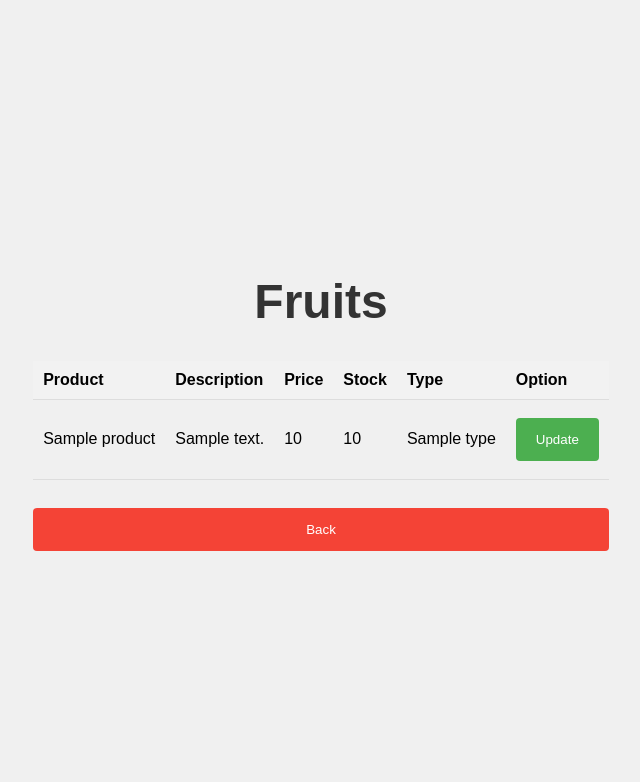
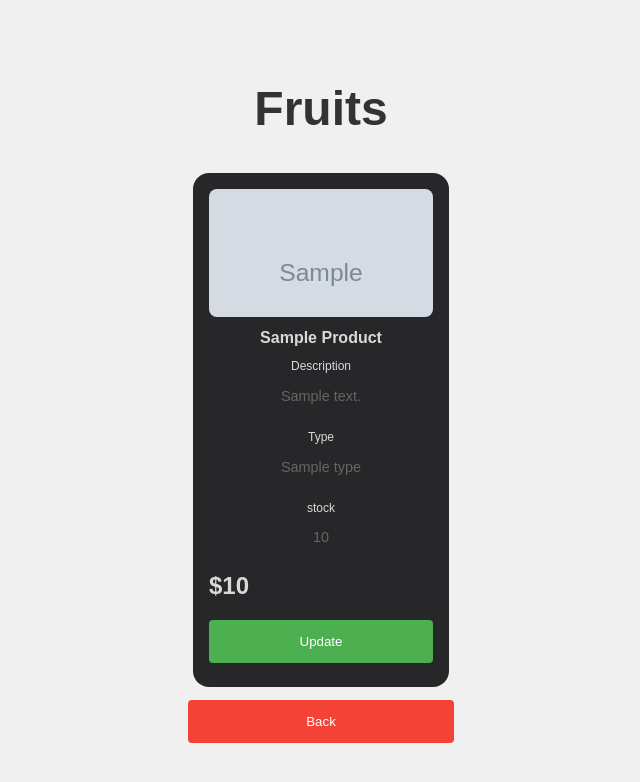
Before and after one commit to Gokruzk/store-inventory, a Flask app: template src/templates/update_products.html in a window 1280 px wide. Shown: the top 782 px of the page, without its empty margins (319-959 px from the left). Run offline with Flask 3, Linux system fonts and the light colour scheme; the template is opened without the code that fills it: most values are stand-ins (such as "Sample title", 1, 10 or a date in 2020); grey boxes marked "Sample" are stand-in pictures; some libraries are stand-ins or nearby versions.

Commit message:
style: :lipstick: product cards

```diff
--- a/src/templates/update_products.html
+++ b/src/templates/update_products.html
@@ -1,9 +1,8 @@
 <!DOCTYPE html>
 <html lang="en">
-
   <head>
-    <meta charset="UTF-8">
-    <meta name="viewport" content="width=device-width, initial-scale=1.0">
+    <meta charset="UTF-8" />
+    <meta name="viewport" content="width=device-width, initial-scale=1.0" />
     <title>Products</title>
     <style>
       body {
@@ -71,42 +70,143 @@
       button.back-btn:hover {
         background-color: #d32f2f;
       }
+      .card {
+        --bg-card: #27272a;
+        --primary: #6d28d9;
+        --primary-800: #4c1d95;
+        --primary-shadow: #2e1065;
+        --light: #d9d9d9;
+        --zinc-800: #18181b;
+        margin: 5px;
+        --bg-linear: linear-gradient(
+          0deg,
+          var(--primary) 50%,
+          var(--light) 125%
+        );
+
+        position: relative;
+
+        display: flex;
+        flex-direction: column;
+        gap: 0.75rem;
+
+        padding: 1rem;
+        width: 14rem;
+        background-color: var(--bg-card);
+
+        border-radius: 1rem;
+      }
+
+      .image_container {
+        overflow: hidden;
+
+        position: relative;
+        z-index: 5;
+
+        width: 100%;
+        height: 8rem;
+        background-color: var(--primary-800);
+
+        border-radius: 0.5rem;
+      }
+
+      img {
+        width: 100%;
+      }
+      .title {
+        overflow: clip;
+
+        width: 100%;
+
+        font-size: 1rem;
+        font-weight: 600;
+        color: var(--light);
+        text-transform: capitalize;
+        text-wrap: nowrap;
+        text-overflow: ellipsis;
+      }
+
+      .size {
+        font-size: 0.75rem;
+        color: var(--light);
+      }
+
+      .action {
+        display: flex;
+        align-items: center;
+        gap: 1rem;
+      }
+
+      .price {
+        font-size: 1.5rem;
+        font-weight: 700;
+        color: var(--light);
+      }
+
+      .cart-button {
+        cursor: pointer;
+
+        display: flex;
+        justify-content: center;
+        align-items: center;
+        gap: 0.25rem;
+
+        padding: 0.5rem;
+        width: 100%;
+        background-image: var(--bg-linear);
+
+        font-size: 0.75rem;
+        font-weight: 500;
+        color: var(--light);
+        text-wrap: nowrap;
+
+        border: 2px solid hsla(262, 83%, 58%, 0.5);
+        border-radius: 0.5rem;
+        box-shadow: inset 0 0 0.25rem 1px var(--light);
+      }
+
+      .cart-button .cart-icon {
+        width: 1rem;
+      }
     </style>
   </head>
 
   <body>
     <div class="container">
       <h1>Fruits</h1>
-        <table>
-            <thead>
-                <tr>
-                    <th>Product</th>
-                    <th>Description</th>
-                    <th>Price</th>
-                    <th>Stock</th>
-                    <th>Type</th>
-                    <th>Option</th>
-                </tr>
-            </thead>
-            <tbody>
+      <div style="display: flex">
         {% for value in data %}
-                <tr>
-                    <td>{{ value.product }}</td>
-                    <td>{{ value.description }}</td>
-                    <td>{{ value.price }}</td>
-                    <td>{{ value.stock }}</td>
-                    <td>{{ value.type }}</td>
-                    <td>
+        <div class="card">
+          <div class="image_container">
+            <img src="{{value.img_}}" />
+          </div>
+          <div class="title">
+            <span>{{value.product}}</span>
+          </div>
+          <div class="size">
+            <span>Description</span>
+            <p>{{value.description}}</p>
+          </div>
+          <div class="size">
+            <span>Type</span>
+            <p>{{value.type}}</p>
+          </div>
+          <div class="size">
+            <span>stock</span>
+            <p>{{value.stock}}</p>
+          </div>
+          <div class="action">
+            <div class="price">
+              <span>${{value.price}}</span>
+            </div>
+        </div>
         <a href="{{ url_for('update_form',id_=value._id['$oid']) }}">
           <button>Update</button>
         </a>
-                    </td>
-                </tr>
+        </div>
         {% endfor %}
-            </tbody>
-        </table>
+      </div>
       <a href="{{ url_for('root') }}"><button class="back-btn">Back</button></a>
     </div>
   </body>
-
 </html>
```
Lines whose indentation alone changed are shown as unchanged.
